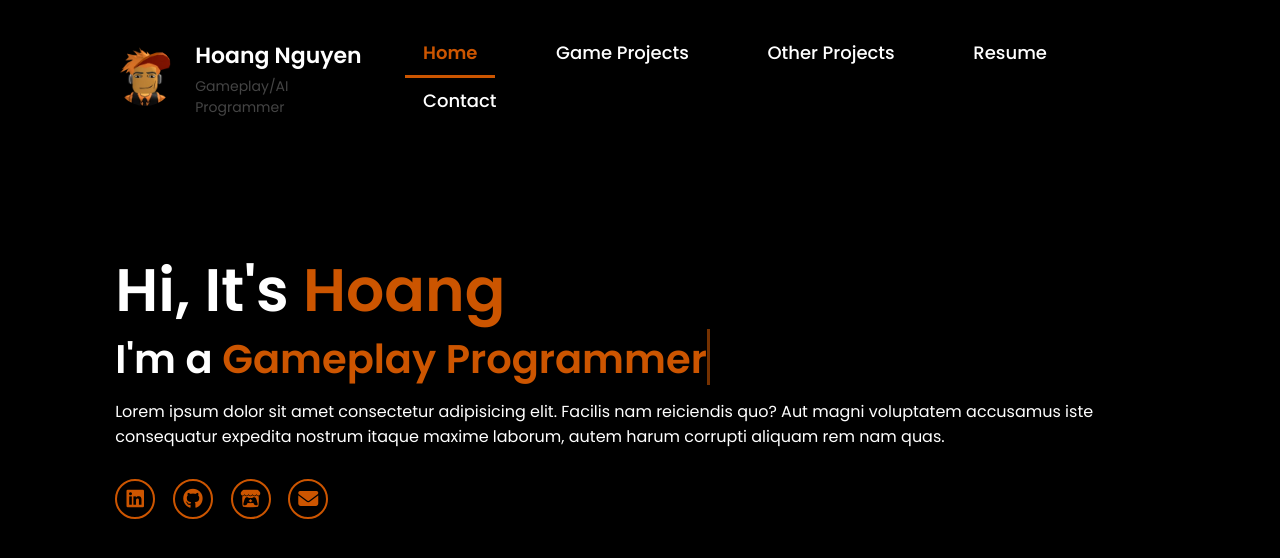
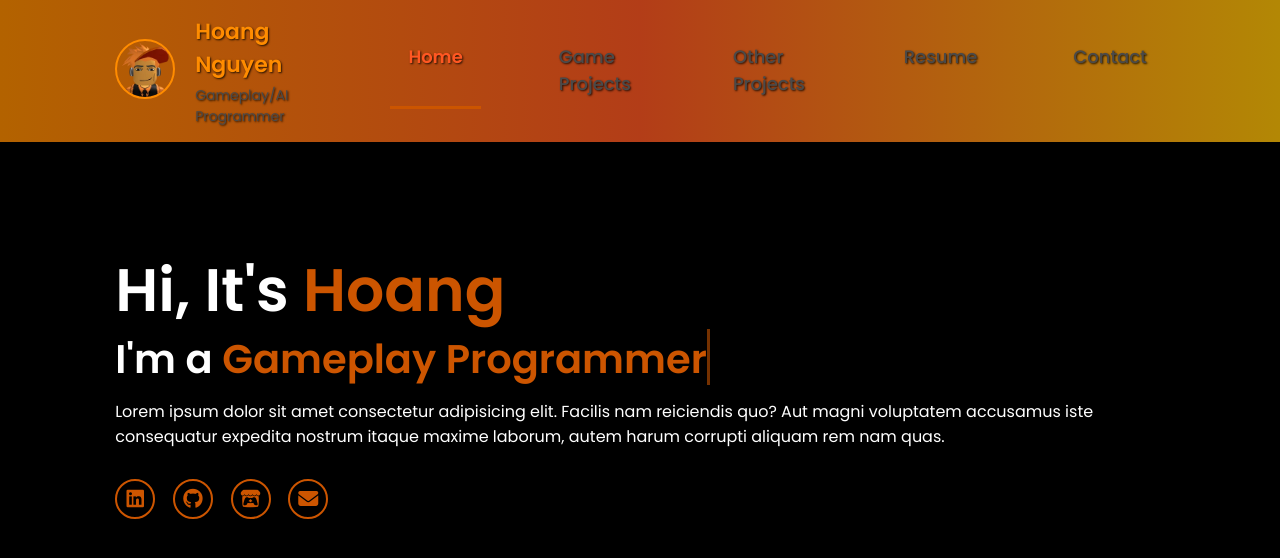
Before and after one commit to Daoranger/hoangkhanhnguyen.github.io, a plain HTML site: page index.html in a window 1280 px wide. Drawn offline with nearby package versions, Linux system fonts and the light colour scheme.

Commit message:
Nav bard gradient

```diff
--- a/index.css
+++ b/index.css
@@ -29,7 +29,7 @@ header {
   left: 0;
   width: 100%;
   padding: 1rem 9%;
-  background-color: transparent;
+  background: linear-gradient(to right, #FF8C00, #000000, #4A4A4A, #FF5722, #FFC107);  /* Gradient background */
   filter: drop-shadow(10px);
   display: flex;
   justify-content: space-between;
--- a/nav.html
+++ b/nav.html
@@ -18,10 +18,34 @@
 </header>
 
 <style>
+    header {
+        background-color: #000000;
+        position: fixed;
+        top: 0;
+        left: 0;
+        width: 100%;
+        padding: 1.5rem 9%;  /* Adjusted padding */
+        margin: 0;  /* Remove margin */
+        display: flex;
+        justify-content: space-between;
+        align-items: center;
+        z-index: 100;
+    }
+
+    /* Override for index page */
+    body.index-page header {
+        background: linear-gradient(to right,
+            rgba(255, 140, 0, 0.7),
+            rgba(255, 87, 34, 0.7),
+            rgba(255, 193, 7, 0.7)
+        ), #000000;
+    }
+
     .logo-container {
         display: flex;
         align-items: center;
         gap: 20px;
+        padding: 0;  /* Remove padding */
     }
 
     .logo-image-link {
@@ -38,6 +62,7 @@
         height: 60px;
         border-radius: 50%;
         object-fit: cover;
+        border: 2px solid #FF8C00;  /* Orange border */
     }
 
     .title-container {
@@ -50,40 +75,52 @@
         margin: 0;
         font-size: 2.2em;
         text-decoration: none;
-        color: inherit;
+        color: #FF8C00;  /* Orange text */
         transition: transform 0.3s ease;
+        text-shadow: 1px 1px 2px rgba(0, 0, 0, 0.8);  /* Add text shadow */
     }
 
     .logo:hover {
         transform: scale(1.1);
+        color: #FFC107;  /* Yellow on hover */
     }
 
     .role {
         font-size: 1.4em;
-        color: #444;
+        color: #4A4A4A;  /* Gray text */
         font-weight: 400;
         text-decoration: none;
-        transition: transform 0.3s ease;
+        transition: all 0.3s ease;
+        text-shadow: 1px 1px 2px rgba(0, 0, 0, 0.8);  /* Add text shadow */
     }
 
     .role:hover {
         transform: scale(1.1);
-        color: #cc5500;
+        color: #FF5722;  /* Coral on hover */
+    }
+
+    nav {
+        display: flex;
+        gap: 20px;
     }
 
     nav a {
         text-decoration: none;
-        color: inherit;
+        color: #4A4A4A;  /* Gray text */
         padding: 0.5em 1em;
-        transition: transform 0.3s ease;
-        display: inline-block;  /* Added to ensure transform works properly */
+        transition: all 0.3s ease;
+        display: inline-block;
+        font-weight: 500;
+        text-shadow: 1px 1px 2px rgba(0, 0, 0, 0.8);  /* Add text shadow */
     }
 
     nav a:hover {
         transform: scale(1.1);
+        color: #FF8C00;  /* Orange on hover */
     }
 
     nav a.active {
+        color: #FF5722;  /* Coral for active page */
         font-weight: bold;
     }
 </style>
@@ -91,10 +128,16 @@
 <script>
     // Get current page filename
     const currentPage = window.location.pathname.split("/").pop() || 'index.html';
+
     // Add active class to the corresponding nav link
     document.querySelectorAll('nav a').forEach(link => {
         if (link.getAttribute('href') === '#' || link.getAttribute('href') === currentPage) {
             link.classList.add('active');
         }
     });
+
+    // Add class to body if we're on index page
+    if (currentPage === 'index.html' || currentPage === '') {
+        document.body.classList.add('index-page');
+    }
 </script>
```
